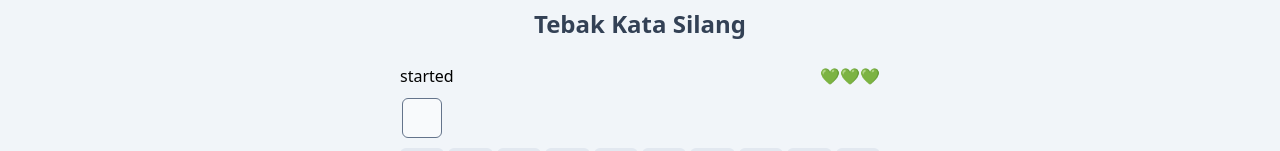
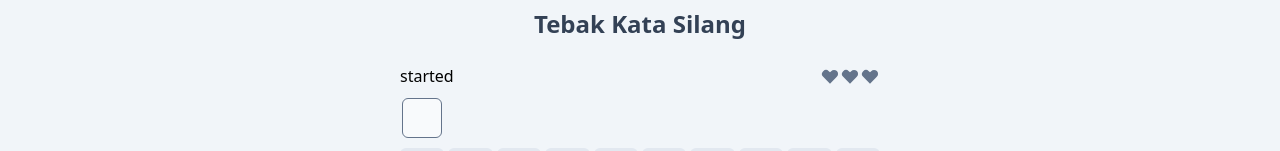
Before and after one commit to hendrasadewa/tebak-kata-silang, a Next.js app: page / in a window 1280 px wide. Shown: the top 151 px of the page. Built offline with nearby package versions, Linux system fonts and the light colour scheme.

Commit message:
change heart icon to svg

```diff
--- a/src/components/Healthbar.tsx
+++ b/src/components/Healthbar.tsx
@@ -3,12 +3,25 @@ interface Props {
 }
 
 function Healthbar({ chances }: Props) {
-  const health = [...Array(chances).fill('💚')];
+  const health = [...Array(chances).fill('')];
 
   return (
     <div className="flex text-center justify-between">
-      {health.map((life, index) => (
-        <span key={`life-${index + 1}`}>{life}</span>
+      {health.map((_, index) => (
+        <span key={`life-${index + 1}`} className="text-slate-500">
+          <svg
+            xmlns="http://www.w3.org/2000/svg"
+            className="h-5 w-5"
+            viewBox="0 0 20 20"
+            fill="currentColor"
+          >
+            <path
+              fillRule="evenodd"
+              d="M3.172 5.172a4 4 0 015.656 0L10 6.343l1.172-1.171a4 4 0 115.656 5.656L10 17.657l-6.828-6.829a4 4 0 010-5.656z"
+              clipRule="evenodd"
+            />
+          </svg>
+        </span>
       ))}
     </div>
   );
```
